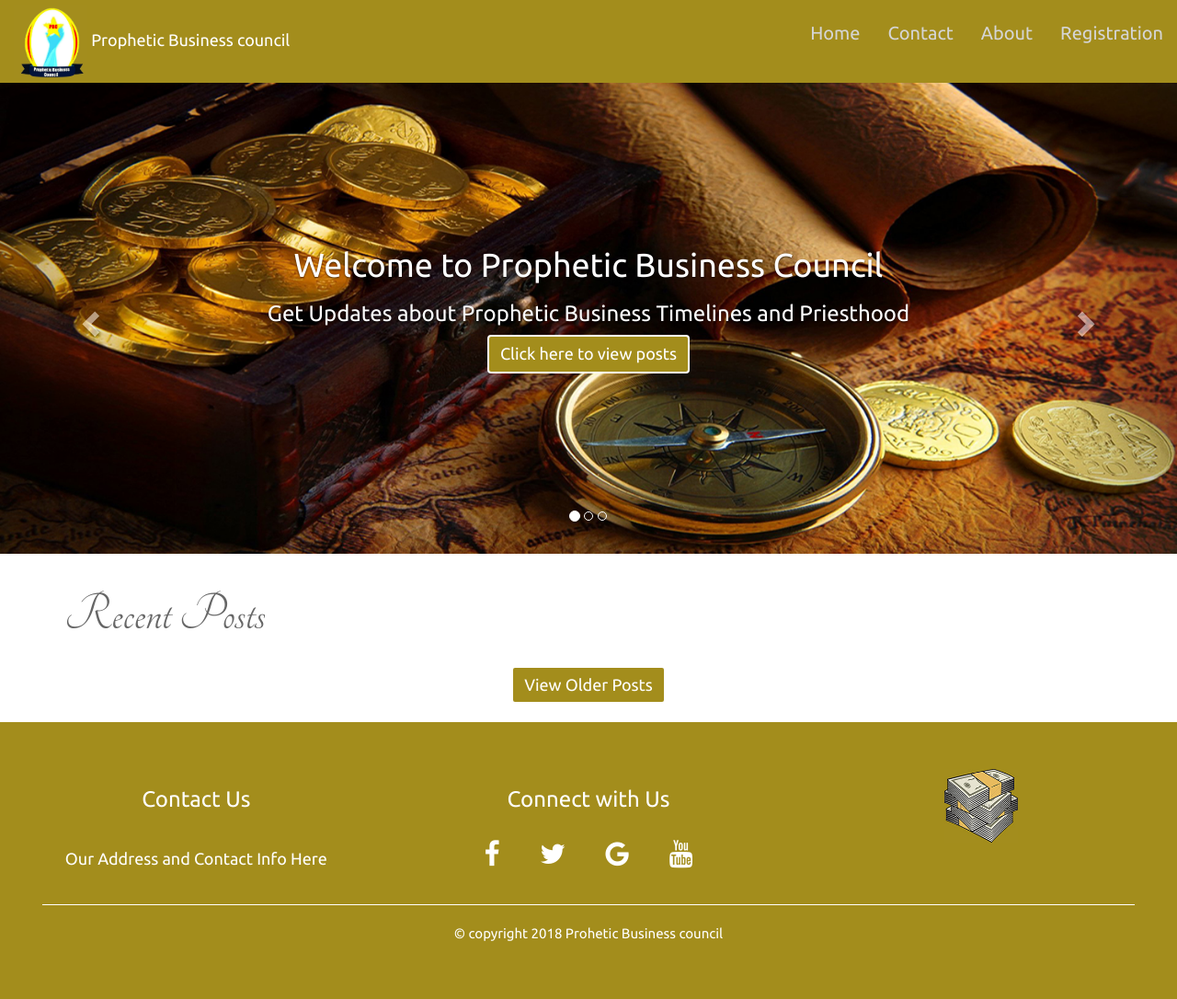
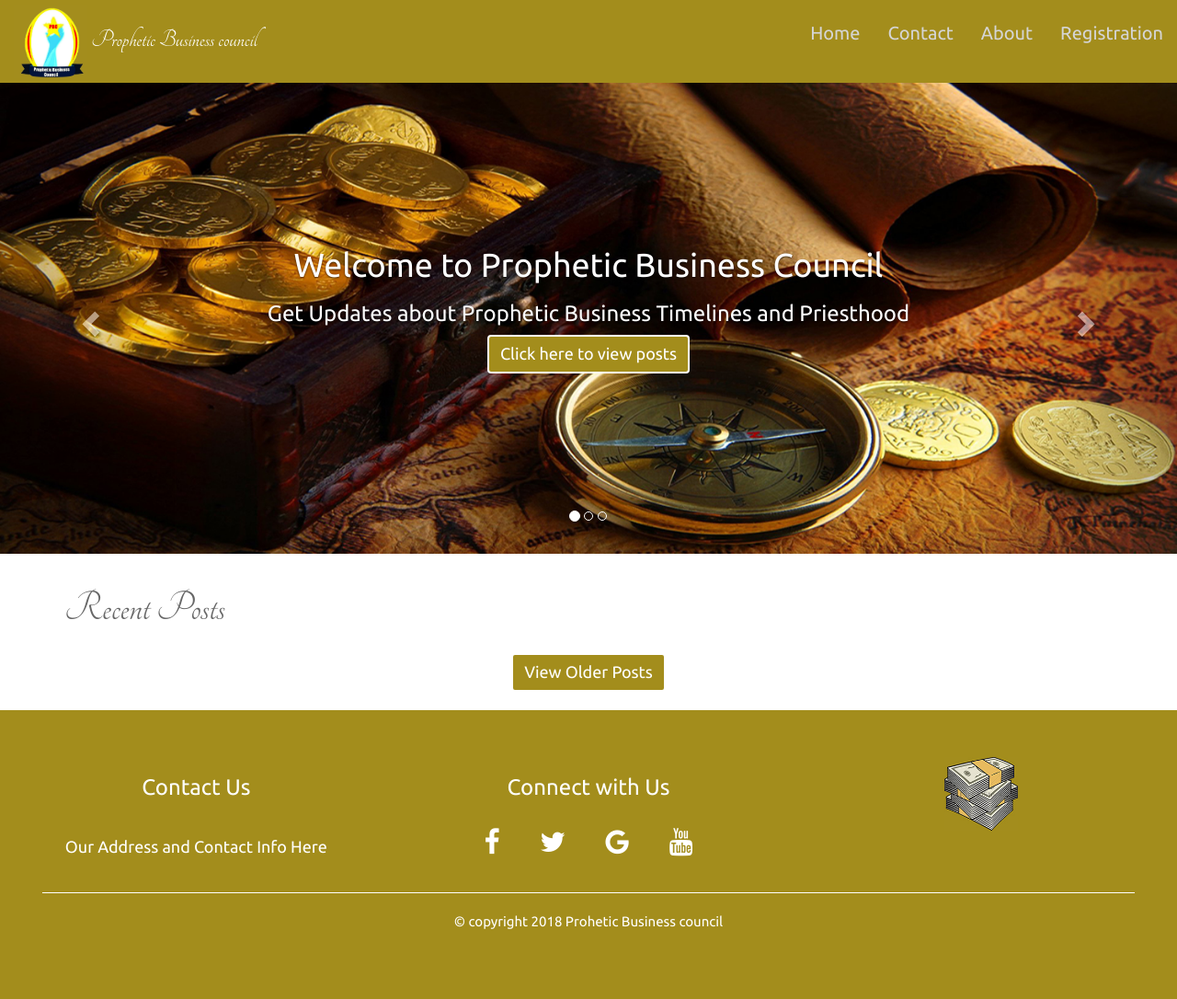
Before and after one commit to wofstech/pbc, a Django app: page / in a window 1280 px wide. Shown: the whole page at 92% size. After the commit the page ends 1010 px from the top, so only its background shows below. Run offline with Django 3.2, Linux system fonts and the light colour scheme; data that the repository does not hold is empty; some libraries are stand-ins or nearby versions.

Commit message:
'finallll'

```diff
--- a/blog/templates/base_generic.html
+++ b/blog/templates/base_generic.html
@@ -30,7 +30,7 @@
                                     <span class='icon-bar'></span>
                                 </button>
                                 <img src="{% static 'blog/logo3.jpg' %}" height="80px" width='80px'>
-                                Prophetic Business council
+                                <span style="font-family: 'Tangerine', serif; font-size: 28px; color:#fff;">Prophetic Business council</span>
                         </div>
                         <div 'collapse navbar-collapse'  id='MyNavBar'>
                             <ul class='nav navbar-nav navbar-right' style="font-size: 20px; margin-top:6px;">
--- a/blog/templates/blog/index.html
+++ b/blog/templates/blog/index.html
@@ -7,7 +7,7 @@
 
 </div>
 <div class='container' >
-    <h1 style="font-family: 'Tangerine', serif; font-size: 60px; color:#666666;">Recent Posts</h1>
+    <h1 style="font-family: 'Tangerine', serif; font-size: 48px; color:#666666;">Recent Posts</h1>
     {% for posts in post  %}
     <div class='container' id='myblog'>
         <div class='blogpost'>
```
